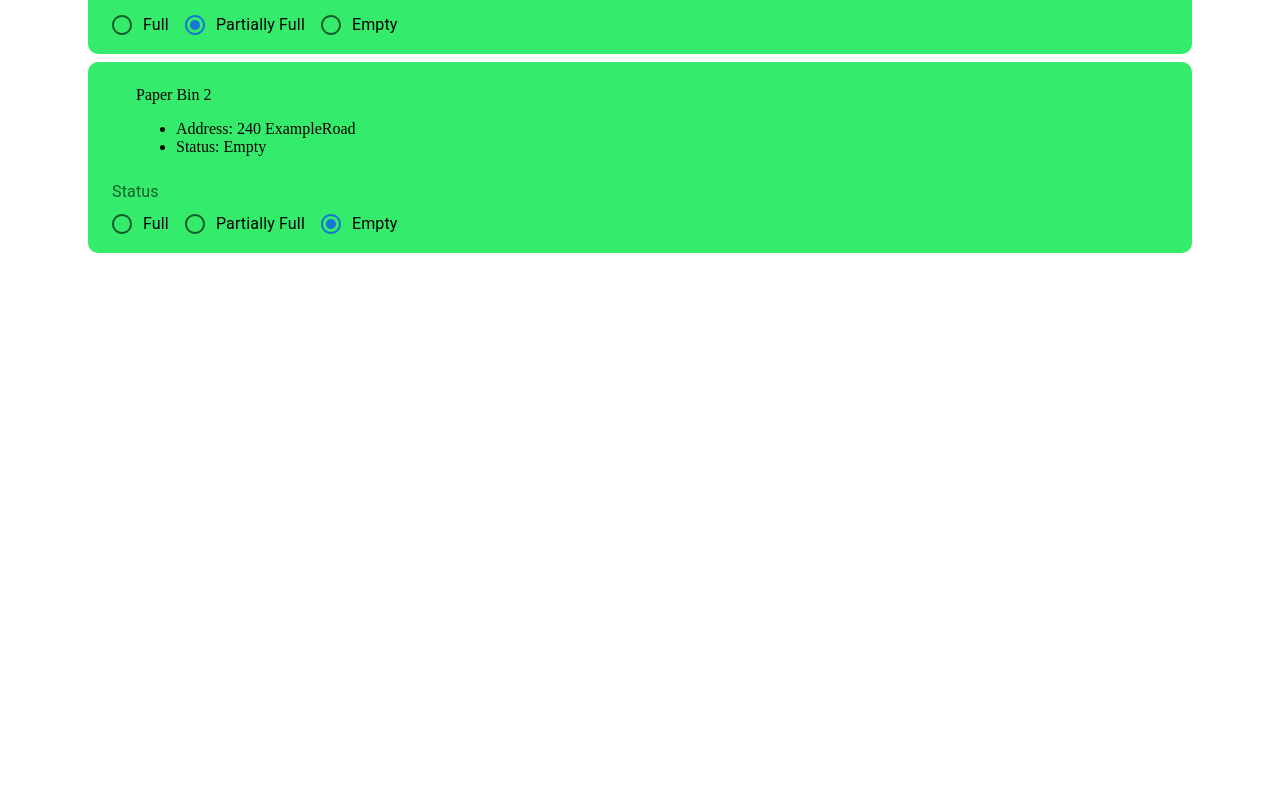
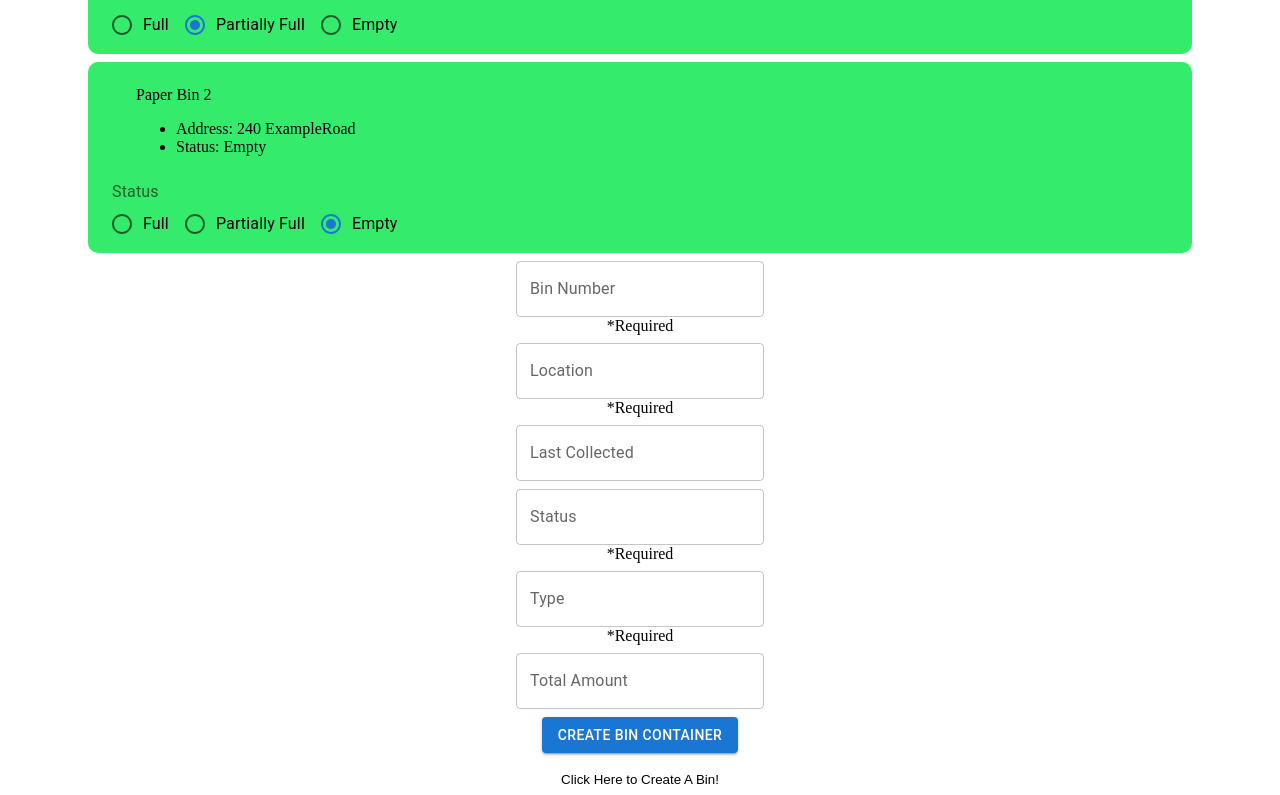
Before and after one commit to tuanle99/EWCE, a React (Create React App) app in the folder client/: page /ewce/BinStatus in a window 1280 px wide. Shown: the part 502-1297 px from the top of the page. Before the commit the page ends 800 px from the top, so only its background shows below. Built offline with nearby package versions, Linux system fonts and the light colour scheme.

Commit message:
Create Bin Objects
Let's Users create bin objects

```diff
--- a/client/src/components/BinContainer.js
+++ b/client/src/components/BinContainer.js
@@ -7,6 +7,7 @@ import {
   FormControlLabel,
   Radio
 } from "@mui/material";
+import API from "../utils/API";
 
 function BinContainer(props) {
   const { binNumber, binType, status, address } = props;
--- /dev/null
+++ b/client/src/components/CreateBinContainer.js
@@ -0,0 +1,133 @@
+import React, { useState } from "react";
+import {
+  Container,
+  Grid,
+  Button,
+  FormControl,
+  FormLabel,
+  FormControlLabel,
+  RadioGroup,
+  Radio,
+  TextField,
+} from "@mui/material";
+import API from "../utils/API";
+
+import { useHistory } from "react-router-dom";
+
+function CreateBinContainer() {
+    //binNumber, location, lastCollected, status, type, and totalAmount
+    const [binNumber, setBinNumber] = useState("");
+    const [location, setLocation] = useState("");
+    const [lastCollected, setLastCollected] = useState("");
+    const [status, setStatus] = useState("");
+    const [type, setType] = useState("");
+    const [totalAmount, setTotalAmount] = useState("");
+
+    const handleCreateBinContainer = (event) => {
+        if (
+            binNumber !== "" &&
+            location !== "" &&
+            status !== "" &&
+            type !== ""
+        ) {
+            handleCreateBin();
+        }
+    };
+
+    function handleCreateBin() {
+        API.createBin( {
+            bin_number: binNumber,
+            location: location,
+            last_collected: lastCollected,
+            status: status,
+            type: type,
+            total_amount: totalAmount
+        })
+    }
+
+    return (
+        <Container>
+            <Grid xs={12} sx={{ m: 1 }}>
+                <TextField
+                    id="bin_number"
+                    label="Bin Number"
+                    onChange={(value) => setBinNumber(value.target.value)}
+                    onKeyPress={(e) => {
+                        if (e.key === "Enter") {
+                            console.log("enter");
+                        }
+                    }}
+                />
+                {binNumber === "" ? <div> *Required</div> : <div></div>}
+            </Grid>
+            <Grid xs={12} sx={{ m: 1 }}>
+                <TextField
+                    id="location"
+                    label="Location"
+                    onChange={(value) => setLocation(value.target.value)}
+                    onKeyPress={(e) => {
+                        if (e.key === "Enter") {
+                            console.log("enter");
+                        }
+                    }}
+                />
+                {location === "" ? <div> *Required</div> : <div></div>}
+            </Grid>
+            <Grid xs={12} sx={{ m: 1 }}>
+                <TextField
+                    id="last_collected"
+                    label="Last Collected"
+                    onChange={(value) => setLastCollected(value.target.value)}
+                    onKeyPress={(e) => {
+                        if (e.key === "Enter") {
+                            console.log("enter");
+                        }
+                    }}
+                />
+            </Grid>
+            <Grid xs={12} sx={{ m: 1 }}>
+                <TextField
+                    id="status"
+                    label="Status"
+                    onChange={(value) => setStatus(value.target.value)}
+                    onKeyPress={(e) => {
+                        if (e.key === "Enter") {
+                            console.log("enter");
+                        }
+                    }}
+                />
+                {status === "" ? <div> *Required</div> : <div></div>}
+            </Grid>
+            <Grid xs={12} sx={{ m: 1 }}>
+                <TextField
+                    id="type"
+                    label="Type"
+                    onChange={(value) => setType(value.target.value)}
+                    onKeyPress={(e) => {
+                        if (e.key === "Enter") {
+                            console.log("enter");
+                        }
+                    }}
+                />
+                {type === "" ? <div> *Required</div> : <div></div>}
+            </Grid>
+            <Grid xs={12} sx={{ m: 1 }}>
+                <TextField
+                    id="total_amount"
+                    label="Total Amount"
+                    onChange={(value) => setTotalAmount(value.target.value)}
+                    onKeyPress={(e) => {
+                        if (e.key === "Enter") {
+                            console.log("enter");
+                        }
+                    }}
+                />
+            </Grid>
+            <Button variant="contained" onClick={handleCreateBinContainer}>
+                Create Bin Container
+            </Button>
+        </Container>
+    );
+}
+
+export default CreateBinContainer;
--- /dev/null
+++ b/client/src/pages/BinCreation.js
@@ -0,0 +1,3 @@
+import CreateBinContainer from "../components/CreateBinContainer";
+import React, { useState } from "react";
+import { Container, Button, Menu, MenuItem, Grid, ButtonBase } from "@mui/material";
--- a/client/src/pages/BinStatus.js
+++ b/client/src/pages/BinStatus.js
@@ -1,6 +1,7 @@
 import React, { useState } from "react";
-import { Container, Button, Menu, MenuItem } from "@mui/material";
+import { Container, Button, Menu, MenuItem, Grid, ButtonBase } from "@mui/material";
 import BinContainer from "../components/BinContainer";
+import CreateBinContainer from "../components/CreateBinContainer";
 
 let dummydata = [
   {
@@ -29,6 +30,7 @@ function BinStatus() {
   const [anchorEl, setAnchorEl] = useState(null);
   const [list, setList] = useState(dummydata);
   const [sortType, setSortType] = useState("");
+  const [createBin, changeCreateBin] = useState(false);
   const open = Boolean(anchorEl);
   const handleClick = (event) => {
     setAnchorEl(event.currentTarget);
@@ -126,6 +128,36 @@ function BinStatus() {
           );
         })}
       </Container>
+
+        <Container sx={{ textAlign: "center" }} spacing={2}>
+          {changeCreateBin ? (
+            <Grid container spacing={2}>
+              <Grid item xs={12}>
+                <CreateBinContainer />
+                <Grid item xs={12} sx={{ mt: 2}}>
+                  <ButtonBase
+                    onClick={() => changeCreateBin(true)}
+                    variant="contained"
+                  >
+                    Click Here to Create A Bin!
+                  </ButtonBase>
+                </Grid>
+              </Grid>
+            </Grid>
+          ) : (
+          <Grid container spacing={2}>
+            <Grid item xs={12} sx={{ mt: 2 }}>
+            <ButtonBase
+              onClick={() => changeCreateBin(false)}
+              variant="contained"
+            >
+              Return to Bin Status!
+            </ButtonBase>
+          </Grid>
+        </Grid>
+          )}
+        </Container>
+
     </Container>
   );
 }
--- a/client/src/pages/Login.js
+++ b/client/src/pages/Login.js
@@ -21,7 +21,7 @@ function Login() {
                 onClick={() => changeCreateAcc(false)}
                 variant="contained"
               >
-                Alreadt have an account? Click here to login
+                Already have an account? Click here to login
               </ButtonBase>
             </Grid>
           </Grid>
```
